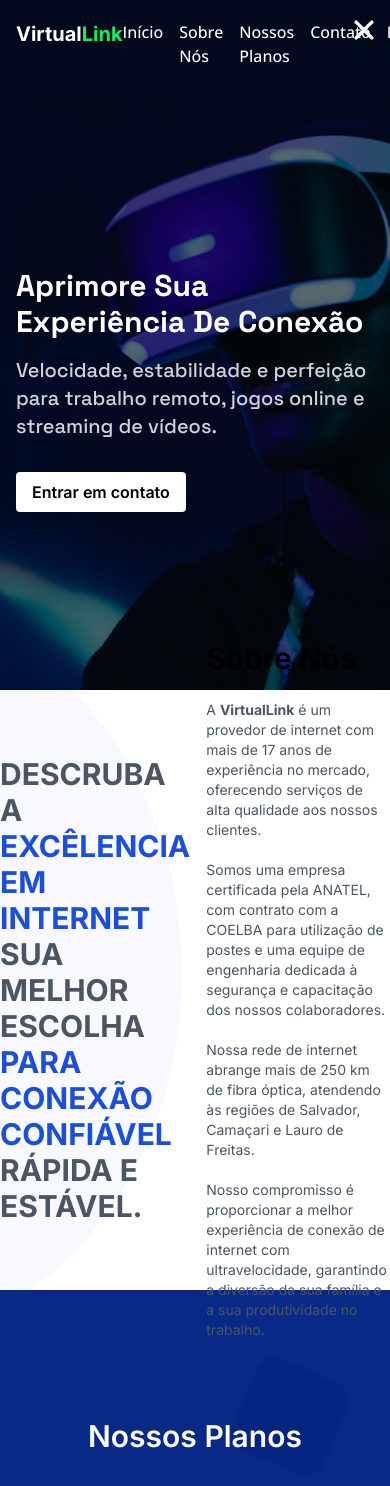
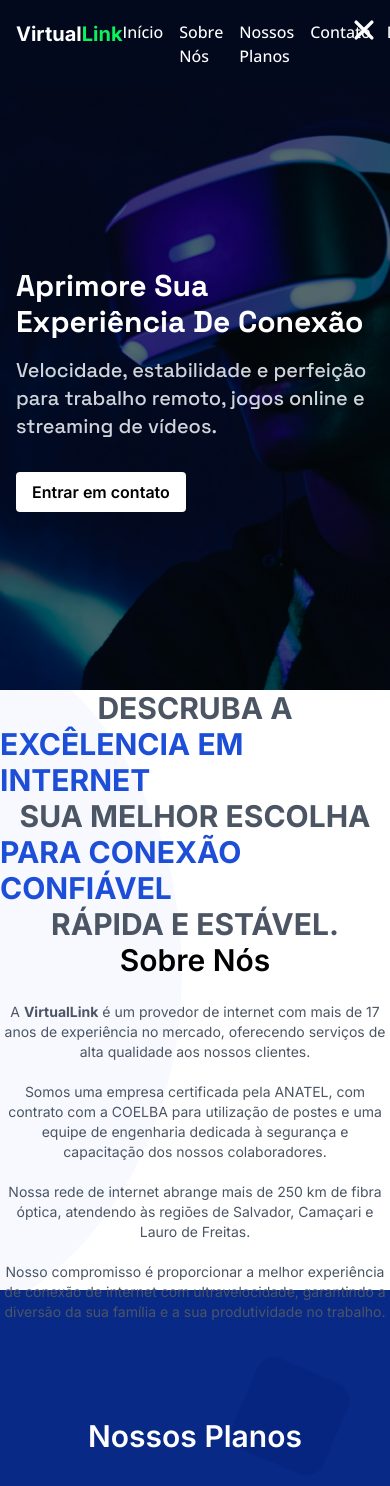
Before and after one commit to PabloSantos-CG/projeto_dabliunet, a Next.js app in the folder my-app/: page / in a window 390 px wide. Shown: the top 1486 px of the page. Built offline with nearby package versions, Linux system fonts and the light colour scheme.

Commit message:
style: add breakpoints for flex

```diff
--- a/my-app/src/components/About.tsx
+++ b/my-app/src/components/About.tsx
@@ -1,9 +1,9 @@
 export default function About() {
   return (
     <section id="About">
-      <div className="h-[600px] container m-auto flex gap-x-4">
+      <div className="h-[600px] container m-auto md:flex gap-x-4">
         <div className="flex-1 flex flex-col justify-center items-center">
-          <p className="flex flex-col text-3xl">
+          <p className="flex flex-col max-md:items-center text-3xl">
             <span className="text-gray-600 font-bold">DESCRUBA A</span>
             <span className="text-blue-700 font-bold">
               EXCÊLENCIA EM INTERNET
@@ -20,7 +20,7 @@ export default function About() {
           </p>
         </div>
 
-        <div className="flex-1 flex flex-col justify-center">
+        <div className="flex-1 flex flex-col justify-center max-md:items-center max-md:text-center">
           <h2 className="text-3xl font-semibold mb-6">Sobre Nós</h2>
           <p className="text-sm text-gray-600 max-w-md">
             A <strong>VirtualLink</strong> é um provedor de internet com mais de 17 anos de
```
